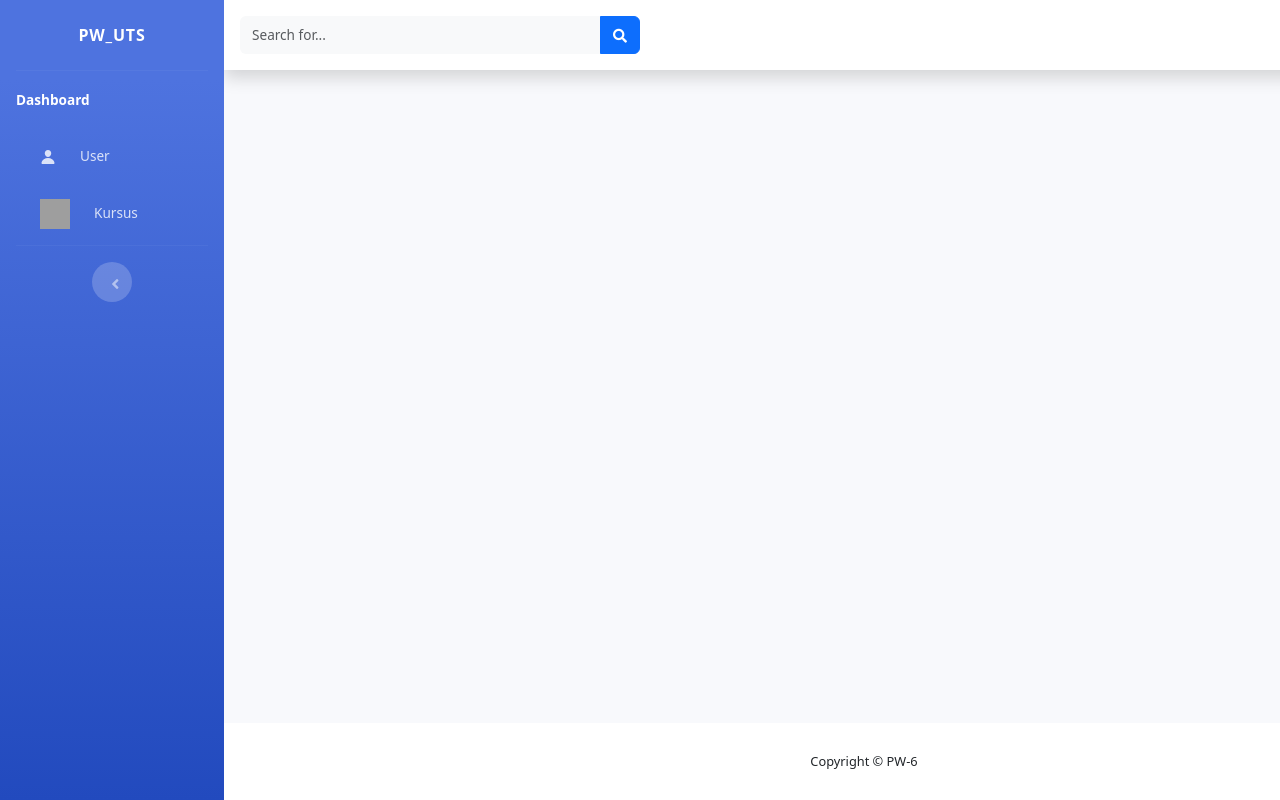
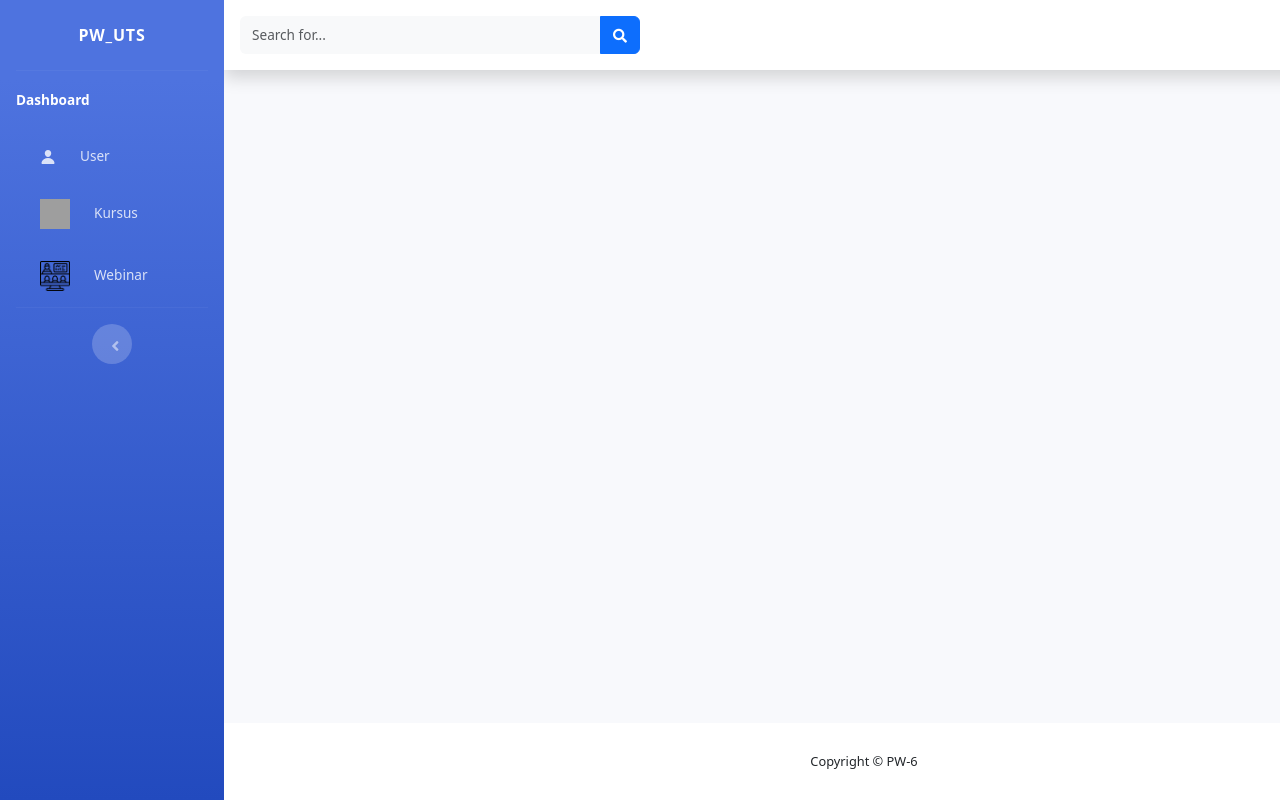
Before and after one commit to KeisezrG0103/PW2023_A_6_React, a React (Vite) app: page /admin in a window 1280 px wide. Shown: the top 800 px of the page. Built offline with nearby package versions, Linux system fonts and the light colour scheme; sample sign-in values are in the browser's storage; grey boxes are pictures that could not be loaded.

Commit message:
fix bug login

```diff
--- a/src/layouts/DashboardAdmin.jsx
+++ b/src/layouts/DashboardAdmin.jsx
@@ -3,6 +3,7 @@ import "./Dashboard.css";
 import { Link, Outlet } from "react-router-dom";
 import { IoPerson } from "react-icons/io5";
 import { useSelector } from "react-redux";
+import Webinar from ".././assets/webinar_.png";
 
 const DashboardAdmin = () => {
 
@@ -140,6 +141,20 @@ const DashboardAdmin = () => {
                 className="mx-4"
               />
               <span>Kursus</span>
+            </Link>
+          </li>
+
+
+          <li className="nav-item">
+            <Link className="nav-link" to="/admin/kursus">
+              <img
+                width={30}
+                height={30}
+                src={Webinar}
+                alt="gambar webinar"
+                className="mx-4"
+              />
+              <span>Webinar</span>
             </Link>
           </li>
           {/* Divider */}
--- a/src/pages/Admin/AllUser.jsx
+++ b/src/pages/Admin/AllUser.jsx
@@ -1,9 +1,12 @@
 import { Table, Spinner } from "react-bootstrap";
 import { useGetUserQuery, useDeleteUserMutation } from "../../api/userApi";
 import { toast } from "react-hot-toast";
+import { useEffect } from "react";
+import { useNavigate } from "react-router-dom";
+
 
 const AllUser = () => {
-  const { data, error, isLoading } = useGetUserQuery();
+  const { data, error, isLoading, isUninitialized } = useGetUserQuery();
   const [mutate, { isLoading: isDeleting }] = useDeleteUserMutation();
 
   if (isLoading)
@@ -15,8 +18,11 @@ const AllUser = () => {
       </div>
     );
 
-  if (error) return <h1>Error loading users. Please try again later.</h1>;
+  if (error) return window.location.reload(false);
 
+  if(isUninitialized) return null;
+
+  // if(isUninitialized) return null;
   const DeleteUser = async (id) => {
     try {
       await mutate(id);
@@ -29,6 +35,8 @@ const AllUser = () => {
       toast.error(error.response.message);
     }
   };
+
+
 
   return (
     <>
--- a/src/pages/auth/Login.jsx
+++ b/src/pages/auth/Login.jsx
@@ -5,6 +5,7 @@ import { useForm } from "react-hook-form";
 import { authSuccess, authFail } from "../../slicers/auth/auth_slice.jsx";
 import toast from "react-hot-toast";
 import { useState } from "react";
+import { Token } from "../../api/userApi.jsx";
 
 const Login = () => {
   const dispatch = useDispatch();
@@ -22,17 +23,14 @@ const Login = () => {
 
       setRole(response.user.role);
 
-      localStorage.setItem("Token", response.token);
 
-      console.log(response.token);
 
-      // Use the updated role state in the callback passed to setRole
-      if (response.user.role === "user") {
+      console.log(response.user.role);
+
+      if (response.user.role == "user") {
         navigate("/user");
-      } else if (response.user.role === "admin") {
+      } else if (response.user.role == "admin") {
         navigate("/admin/dashboard");
-      } else {
-        navigate("/");
       }
     } catch (error) {
       dispatch(authFail(error.response.message));
--- a/src/routes/index.jsx
+++ b/src/routes/index.jsx
@@ -8,20 +8,18 @@ import ProtectedRoutes from "./ProtectedRoutes";
 import { Routes } from "react-router-dom";
 import { useSelector } from "react-redux";
 import { useEffect, useState } from "react";
-import AllUser from "../pages/Admin/allUser";
+import AllUser from "../pages/Admin/AllUser";
 import Index from "../pages/Admin/Kursus";
 import Create from "../pages/Admin/Kursus/CreateKursus";
 import Update from "../pages/Admin/Kursus/UpdateKursus";
 
 const App = () => {
-  const [authenticated, setAuthenticated] = useState(false);
-  const selector = useSelector((state) => state.auth.isAuthenticated);
 
-  useEffect(() => {
-    setAuthenticated(selector);
-  }, [selector]);
+  const Token = useSelector((state) => state.auth.token);
 
-  const token = localStorage.getItem("Token");
+  localStorage.setItem("Token", Token);
+
+
 
   return (
     <BrowserRouter>
@@ -33,14 +31,14 @@ const App = () => {
 
         <Route
           path="/user"
-          element={<ProtectedRoutes token={token} />}
+          element={<ProtectedRoutes token={Token} />}
         >
           <Route path="/user" element={<User />} />
         </Route>
 
         <Route
           path="/admin"
-          element={<ProtectedRoutes token={token} />}
+          element={<ProtectedRoutes token={Token} />}
         >
           <Route path="/admin" element={<DashboardAdmin />}>
             <Route path="/admin/dashboard" element={<AllUser />} />
```
Also changed, not shown: src/assets/webinar_.png (added).
